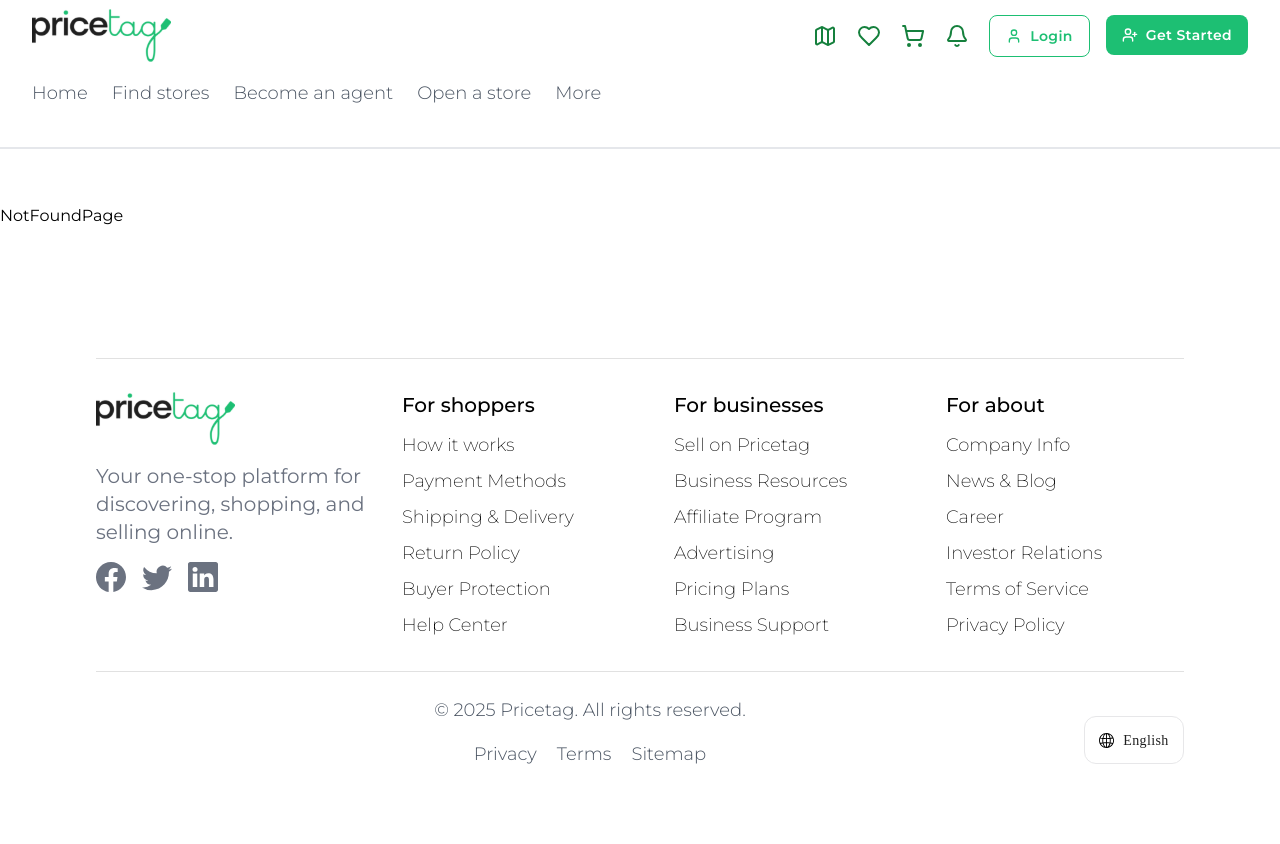
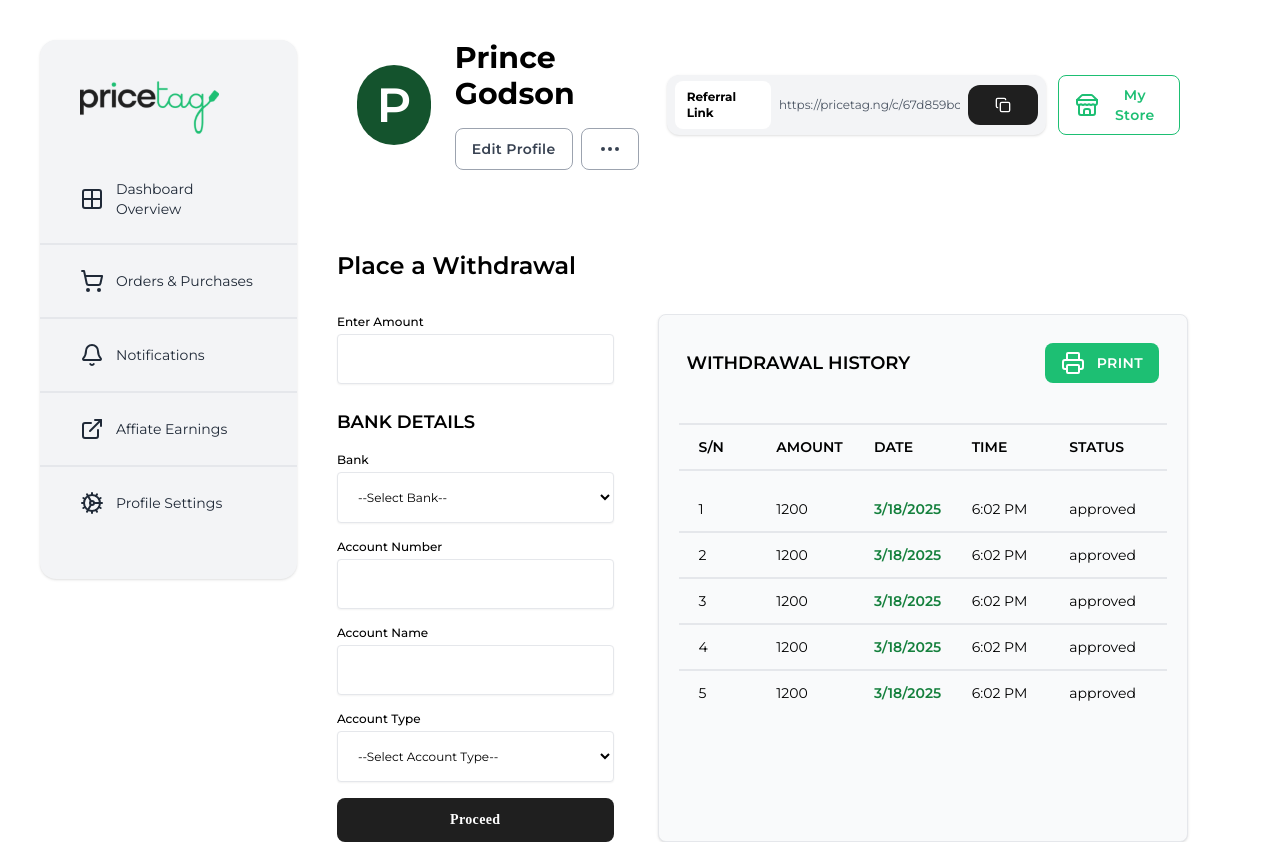
Before and after one commit to price-tag-tech/pricetag-frontend, a React (Create React App) app: page /user/affiliate/withdraw in a window 1280 px wide. Shown: the top 844 px of the page. Before the commit the page ends 800 px from the top, so only its background shows below. Built offline with nearby package versions, Linux system fonts and the light colour scheme.

Commit message:
Create affiliate withdrawal page; fix variable name in affiliate page

```diff
--- a/src/App.tsx
+++ b/src/App.tsx
@@ -27,6 +27,7 @@ import DashboardLayout from './components/layout/dashboard/dashboard-layout';
 import OrdersAndPurchasesPage from './pages/dashboard/orders-and-purchases-page';
 import NotificationsPage from './pages/dashboard/notifications-page';
 import AffiliatePage from './pages/dashboard/affiliate-page';
+import AffiliateWithdrawalPage from './pages/dashboard/affiliate-withdrawal-page';
 
 function App() {
   return (
@@ -57,7 +58,10 @@ function App() {
             <Route index element={<UserDashboard />} />
             <Route path="orders-and-purchases" element={<OrdersAndPurchasesPage />} />
             <Route path="notifications" element={<NotificationsPage />} />
-            <Route path="affiliate" element={<AffiliatePage />} />
+            <Route path="affiliate">
+              <Route index element={<AffiliatePage />} />
+              <Route path="withdraw" element={<AffiliateWithdrawalPage />} />
+            </Route>
           </Route>
         </Route>
 
--- a/src/pages/dashboard/affiliate-page.tsx
+++ b/src/pages/dashboard/affiliate-page.tsx
@@ -167,25 +167,25 @@ const AffiliatePage = () => {
                     </div>
                     <div className='w-full flex flex-col py-2 md:py-4 divide-y-2'>
 
-                        {referrals.map(order => (
-                            <div key={order.id} className='grid grid-cols-1 md:grid-cols-12 gap-y-2 py-3'>
+                        {referrals.map((referral, i) => (
+                            <div key={i} className='grid grid-cols-1 md:grid-cols-12 gap-y-2 py-3'>
                                 <div className='hidden md:block md:col-span-1'>
-                                    {order.id}
+                                    {referral.id}
                                 </div>
                                 <div className='col-span-12 md:col-span-2'>
-                                    {order.name}
+                                    {referral.name}
                                 </div>
                                 <div className='col-span-12 md:col-span-2 font-semibold text-brand-700 uppercase'>
-                                    {order.store}
+                                    {referral.store}
                                 </div>
                                 <div className='col-span-12 md:col-span-2'>
-                                    {order.phoneNumber}
+                                    {referral.phoneNumber}
                                 </div>
                                 <div className='col-span-12 md:col-span-2'>
-                                    {order.dateTime}
+                                    {referral.dateTime}
                                 </div>
                                 <div className='col-span-12 md:col-span-2'>
-                                    {order.commission}
+                                    {referral.commission}
                                 </div>
                                 <div className='col-span-1'>
                                     <Button variant='outline' size='sm' className='button-outline-secondary font-medium text-xs w-full md:w-fit'>
--- /dev/null
+++ b/src/pages/dashboard/affiliate-withdrawal-page.tsx
@@ -0,0 +1,161 @@
+import React from 'react'
+import Button from '../../components/common/Button'
+import { Printer } from 'lucide-react'
+
+const AffiliateWithdrawalPage = () => {
+
+    const withdrawal = [
+        {
+            id: 1,
+            amount: 1200,
+            date: "3/18/2025",
+            time: "6:02 PM",
+            status: "approved",
+        },
+        {
+            id: 2,
+            amount: 1200,
+            date: "3/18/2025",
+            time: "6:02 PM",
+            status: "approved",
+        },
+        {
+            id: 3,
+            amount: 1200,
+            date: "3/18/2025",
+            time: "6:02 PM",
+            status: "approved",
+        },
+        {
+            id: 4,
+            amount: 1200,
+            date: "3/18/2025",
+            time: "6:02 PM",
+            status: "approved",
+        },
+        {
+            id: 5,
+            amount: 1200,
+            date: "3/18/2025",
+            time: "6:02 PM",
+            status: "approved",
+        },
+
+    ]
+
+    return (
+        <div className=''>
+            <h3 className='text-2xl font-semibold'>
+                Place a Withdrawal
+            </h3>
+            <div className='mt-4 md:mt-8 flex flex-col md:flex-row gap-8'>
+                <div className='w-full md:w-1/3 text-xs'>
+                    <div className='flex flex-col gap-y-1   '>
+                        <label htmlFor='amount' className='font-medium'>
+                            Enter Amount
+                        </label>
+                        <input type="number" className='py-4 p-4 border shadow-sm rounded' />
+                    </div>
+
+                    <div className='text-lg font-semibold uppercase mt-6'>
+                        Bank Details
+                    </div>
+
+                    <div className='flex flex-col gap-y-1 mt-4'>
+                        <label htmlFor='amount' className='font-medium'>
+                            Bank
+                        </label>
+                        <select className='py-4 p-4 border shadow-sm rounded bg-white'>
+                            <option>
+                                --Select Bank--
+                            </option>
+                        </select>
+                    </div>
+
+                    <div className='flex flex-col gap-y-1 mt-4'>
+                        <label htmlFor='amount' className='font-medium'>
+                            Account Number
+                        </label>
+                        <input type="tel" className='py-4 p-4 border shadow-sm rounded' />
+                    </div>
+
+                    <div className='flex flex-col gap-y-1 mt-4'>
+                        <label htmlFor='amount' className='font-medium'>
+                            Account Name
+                        </label>
+                        <input type="text" className='py-4 p-4 border shadow-sm rounded' />
+                    </div>
+
+                    <div className='flex flex-col gap-y-1 mt-4'>
+                        <label htmlFor='amount' className='font-medium'>
+                            Account Type
+                        </label>
+                        <select className='py-4 p-4 border shadow-sm rounded bg-white'>
+                            <option>
+                                --Select Account Type--
+                            </option>
+                        </select>
+                    </div>
+
+                    <div className='mt-4'>
+                        <Button variant='secondary' size="sm" className='w-full py-3'>
+                            Proceed
+                        </Button>
+                    </div>
+                </div>
+
+                <div className='px-3 w-full md:w-2/3 overflow-y-auto'>
+                    <div className='w-full h-full bg-gray-50 rounded-lg shadow border p-5'>
+                        <div className='flex-between uppercase p-2'>
+                            <h4 className='text-md md:text-lg font-semibold'>
+                                Withdrawal History
+                            </h4>
+
+                            <Button size="sm" className='font-montserrat uppercase font-semibold'>
+                                <Printer className='md:mr-3 h-4 md:h-6' />
+                                <span className='hidden md:block'>
+                                    Print
+                                </span>
+                            </Button>
+                        </div>
+
+                        <div className='mt-4 md:my-8 text-sm'>
+                            <div className="hidden md:grid grid-cols-5 border-y-2 border-y-gray-200 py-3 font-semibold uppercase">
+                                <div className="col-span-1 pl-5">S/N</div>
+                                <div className="col-span-1">Amount</div>
+                                <div className="col-span-1">Date</div>
+                                <div className="col-span-1">Time</div>
+                                <div className="col-span-1">Status</div>
+                            </div>
+                            <div className='w-full flex flex-col py-2 md:py-4 divide-y-2'>
+
+                                {withdrawal.map((withdrawal, i) => (
+                                    <div key={i} className='grid grid-cols-1 md:grid-cols-5 gap-y-2 py-3'>
+                                        <div className='hidden md:block md:col-span-1 pl-5'>
+                                            {withdrawal.id}
+                                        </div>
+                                        <div className='col-span-12 md:col-span-1'>
+                                            {withdrawal.amount}
+                                        </div>
+                                        <div className='col-span-12 md:col-span-1 font-semibold text-brand-700 uppercase'>
+                                            {withdrawal.date}
+                                        </div>
+                                        <div className='col-span-12 md:col-span-1'>
+                                            {withdrawal.time}
+                                        </div>
+                                        <div className='col-span-12 md:col-span-1'>
+                                            {withdrawal.status}
+                                        </div>
+                                    </div>
+                                ))}
+
+                            </div>
+                        </div>
+                    </div>
+                </div>
+            </div>
+        </div>
+    )
+}
+
+export default AffiliateWithdrawalPage
```
